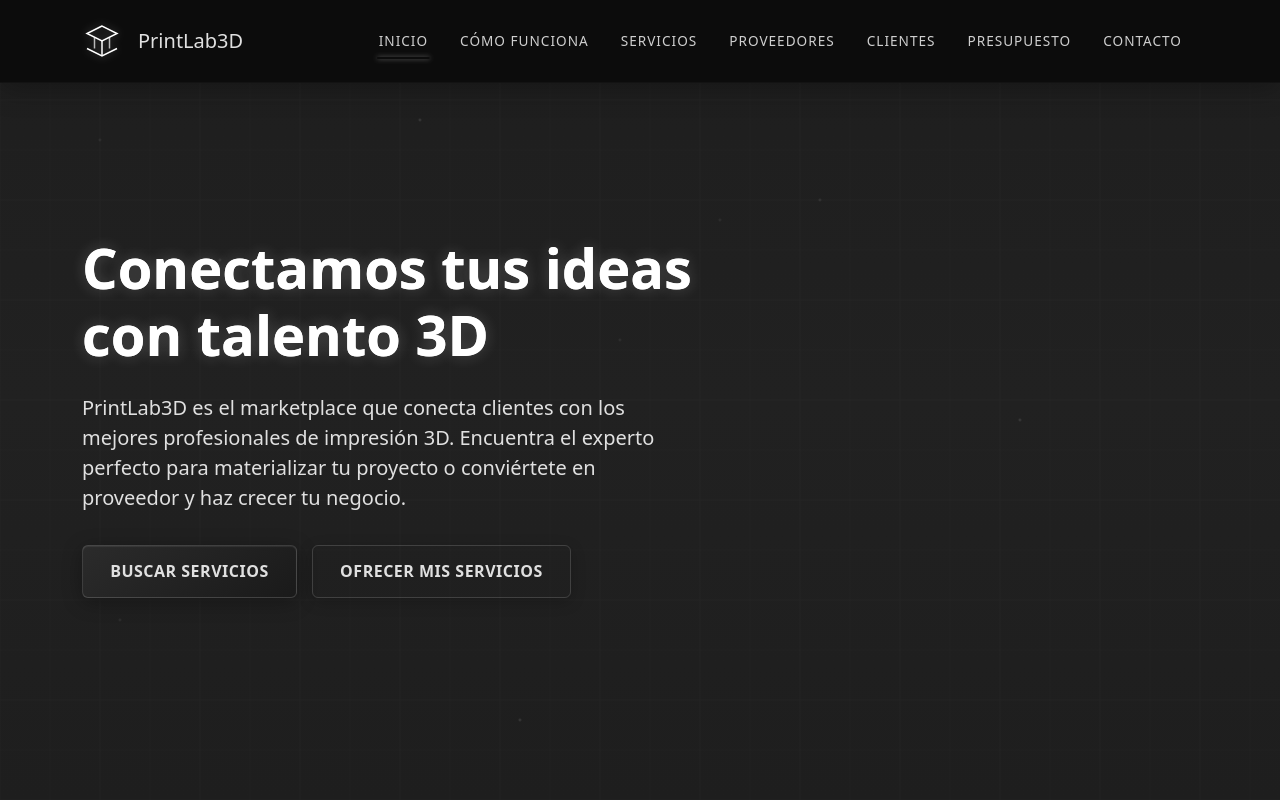
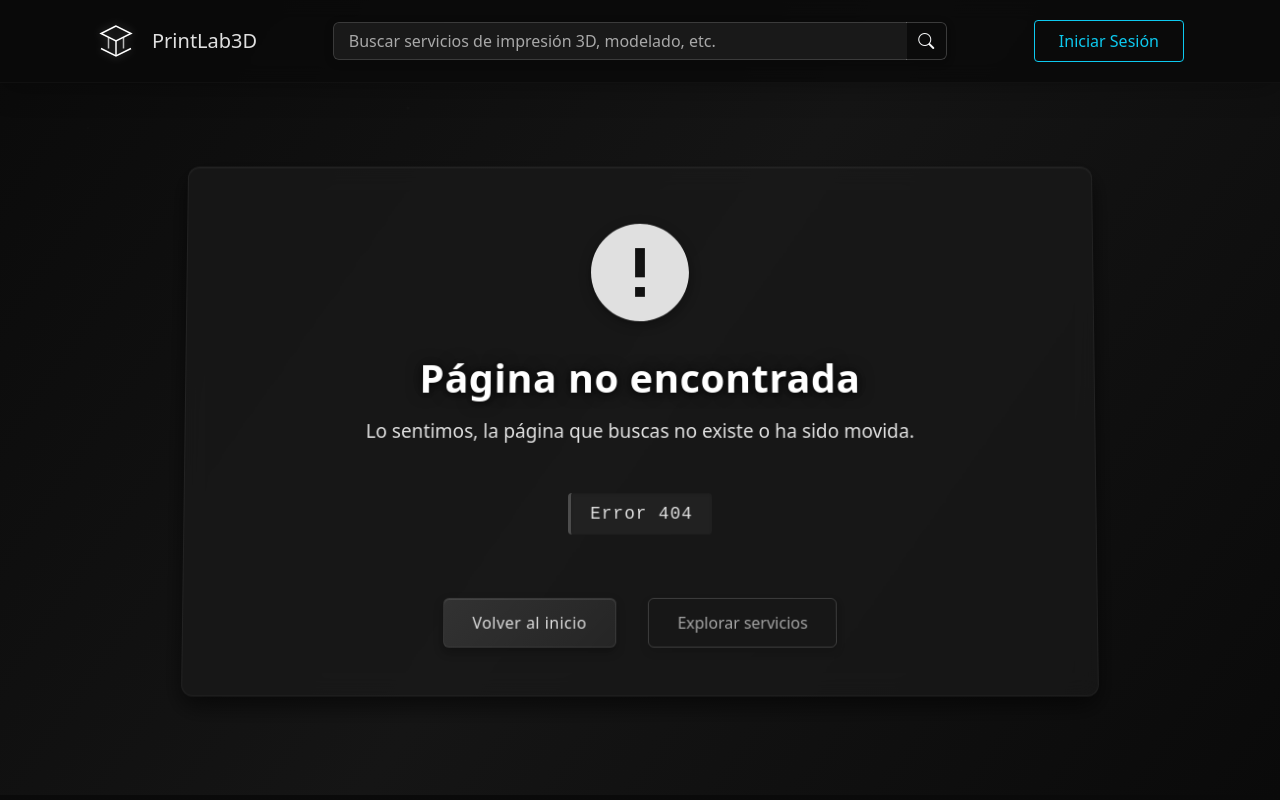
Before and after one commit to FRobla/TFG-DAW-2, an Angular app in the folder frontend/: page /error in a window 1280 px wide. Before the commit this address led to /. Shown: the top 800 px of the page. Built offline with nearby package versions, Linux system fonts and the light colour scheme.

Commit message:
V0.6.5.1 - Error

```diff
--- a/frontend/src/app/app-routing.module.ts
+++ b/frontend/src/app/app-routing.module.ts
@@ -5,6 +5,7 @@ import { PrincipalComponent } from './paginas/principal/principal.component';
 import { ResultadoBusquedaComponent } from './paginas/resultado-busqueda/resultado-busqueda.component';
 import { DetallesAnuncioComponent } from './paginas/detalles-anuncio/detalles-anuncio.component';
 import { LoginComponent } from './paginas/login/login.component';
+import { ErrorComponent } from './recursos/error/error.component';
 
 const routes: Routes = [
   { path: '', component: LandingComponent },
@@ -12,7 +13,8 @@ const routes: Routes = [
   { path: 'resultados-busqueda', component: ResultadoBusquedaComponent },
   { path: 'detalles-anuncio/:id', component: DetallesAnuncioComponent },
   { path: 'login', component: LoginComponent },
-  { path: '**', redirectTo: '' }
+  { path: 'error', component: ErrorComponent },
+  { path: '**', redirectTo: 'error' }
 ];
 
 @NgModule({
--- a/frontend/src/app/recursos/error/error.component.css
+++ b/frontend/src/app/recursos/error/error.component.css
@@ -0,0 +1,170 @@
+/* Error Section */
+.error-section {
+  background: linear-gradient(125deg, #0a0a0a 0%, #151515 50%, #0a0a0a 100%);
+  padding: 10rem 0 6rem;
+  position: relative;
+  overflow: hidden;
+  min-height: 80vh;
+  display: flex;
+  align-items: center;
+}
+
+.error-background-effects {
+  position: absolute;
+  top: 0;
+  left: 0;
+  width: 100%;
+  height: 100%;
+  background: radial-gradient(2px 2px at 40px 60px, rgba(255, 255, 255, 0.1), rgba(0, 0, 0, 0)),
+    radial-gradient(2px 2px at 100px 120px, rgba(255, 255, 255, 0.12), rgba(0, 0, 0, 0)),
+    radial-gradient(2px 2px at 200px 50px, rgba(255, 255, 255, 0.13), rgba(0, 0, 0, 0)),
+    radial-gradient(2px 2px at 300px 160px, rgba(255, 255, 255, 0.1), rgba(0, 0, 0, 0));
+  opacity: 0.15; /* Más tenue que el hero para un aspecto "apagado" */
+  z-index: 0;
+  pointer-events: none;
+  animation: gradientShiftSlow 20s ease infinite; /* Más lento que el original */
+}
+
+@keyframes gradientShiftSlow {
+  0% {
+    background-position: 40px 60px, 100px 120px, 200px 50px, 300px 160px;
+  }
+  50% {
+    background-position: 50px 70px, 110px 130px, 210px 60px, 310px 170px;
+  }
+  100% {
+    background-position: 40px 60px, 100px 120px, 200px 50px, 300px 160px;
+  }
+}
+
+.error-container {
+  background-color: rgba(25, 25, 25, 0.7); /* Más oscuro que el original */
+  padding: 3rem;
+  border-radius: 12px;
+  box-shadow: 0 10px 25px rgba(0, 0, 0, 0.6), inset 0 1px 1px rgba(255, 255, 255, 0.05); /* Sombra más fuerte y borde interno sutil */
+  backdrop-filter: blur(10px);
+  border: 1px solid rgba(60, 60, 60, 0.3); /* Borde más sutil */
+  position: relative;
+  z-index: 1;
+  transform: perspective(1200px) translateZ(-20px) rotateX(2deg); /* Efecto mejorado de hundido */
+  transition: all 0.4s ease;
+}
+
+.error-icon {
+  margin-bottom: 1.5rem;
+  color: rgba(220, 220, 220, 0.6); /* Color más apagado que el texto normal */
+  filter: drop-shadow(0 3px 6px rgba(0, 0, 0, 0.4));
+  transform: scale(1);
+  transition: transform 0.5s ease;
+}
+
+.error-icon:hover {
+  transform: scale(1.05);
+  color: rgba(220, 220, 220, 0.8);
+}
+
+.error-section h1 {
+  font-size: 2.5rem;
+  color: rgba(240, 240, 240, 0.85); /* Ligeramente menos brillante */
+  margin-bottom: 1rem;
+  text-shadow: 0 2px 4px rgba(0, 0, 0, 0.4), 0 0 15px rgba(0, 0, 0, 0.8);
+  letter-spacing: 0.5px;
+}
+
+.error-message {
+  font-size: 1.2rem;
+  color: rgba(200, 200, 200, 0.75); /* Más apagado que el título */
+  margin-bottom: 2rem;
+  max-width: 80%;
+  margin-left: auto;
+  margin-right: auto;
+}
+
+.error-code {
+  display: inline-block;
+  font-family: monospace;
+  font-size: 1.1rem;
+  background: rgba(40, 40, 40, 0.6);
+  color: rgba(180, 180, 180, 0.7);
+  padding: 0.5rem 1.2rem;
+  border-radius: 4px;
+  margin-bottom: 2rem;
+  letter-spacing: 1px;
+  border-left: 3px solid rgba(120, 120, 120, 0.5);
+  box-shadow: inset 0 1px 3px rgba(0, 0, 0, 0.2);
+}
+
+.error-actions {
+  margin-top: 2rem;
+  display: flex;
+  justify-content: center;
+  gap: 1rem;
+}
+
+/* Botones con diseño oscuro mejorado y efectos visuales */
+.btn-cta {
+  background: linear-gradient(135deg, #323232 0%, #252525 100%);
+  color: rgba(240, 240, 240, 0.9);
+  border: 1px solid rgba(70, 70, 70, 0.5);
+  padding: 0.75rem 1.8rem;
+  font-weight: 500;
+  letter-spacing: 0.5px;
+  transition: all 0.3s ease;
+  box-shadow: 0 4px 10px rgba(0, 0, 0, 0.3),
+              inset 0 1px 0 rgba(255, 255, 255, 0.1);
+  border-radius: 6px;
+  position: relative;
+  overflow: hidden;
+}
+
+.btn-cta:before {
+  content: '';
+  position: absolute;
+  top: 0;
+  left: -100%;
+  width: 100%;
+  height: 100%;
+  background: linear-gradient(90deg, transparent, rgba(255,255,255,0.1), transparent);
+  transition: 0.5s;
+}
+
+.btn-cta:hover {
+  background: linear-gradient(135deg, #3a3a3a 0%, #2d2d2d 100%);
+  color: rgba(255, 255, 255, 1);
+  border-color: rgba(100, 100, 100, 0.7);
+  box-shadow: 0 6px 15px rgba(0, 0, 0, 0.4),
+              inset 0 1px 0 rgba(255, 255, 255, 0.15),
+              0 0 8px rgba(150, 150, 150, 0.15);
+  transform: translateY(-2px);
+}
+
+.btn-cta:hover:before {
+  left: 100%;
+}
+
+.btn-cta:active {
+  transform: translateY(0);
+  box-shadow: 0 2px 5px rgba(0, 0, 0, 0.3);
+}
+
+.btn-outline-secondary {
+  background: transparent;
+  color: rgba(200, 200, 200, 0.8);
+  border: 1px solid rgba(100, 100, 100, 0.5);
+  padding: 0.75rem 1.8rem;
+  font-weight: 500;
+  transition: all 0.3s ease;
+  border-radius: 6px;
+  position: relative;
+  overflow: hidden;
+  box-shadow: 0 4px 8px rgba(0, 0, 0, 0.15);
+}
+
+.btn-outline-secondary:hover {
+  background: rgba(60, 60, 60, 0.5);
+  color: rgba(220, 220, 220, 0.9);
+  border-color: rgba(120, 120, 120, 0.7);
+  box-shadow: 0 5px 12px rgba(0, 0, 0, 0.25),
+              0 0 8px rgba(120, 120, 120, 0.2);
+  transform: translateY(-2px);
+}
--- a/frontend/src/app/recursos/error/error.component.html
+++ b/frontend/src/app/recursos/error/error.component.html
@@ -1 +1,27 @@
-<p>error works!</p>
+<app-navbar-busqueda></app-navbar-busqueda>
+
+<section class="error-section">
+  <div class="error-background-effects"></div>
+  <div class="container position-relative z-index-1">
+    <div class="row justify-content-center">
+      <div class="col-lg-10 text-center">
+        <div class="error-container">
+          <div class="error-icon mb-4">
+            <svg viewBox="0 0 24 24" width="120" height="120">
+              <path d="M12 2C6.48 2 2 6.48 2 12s4.48 10 10 10 10-4.48 10-10S17.52 2 12 2zm1 15h-2v-2h2v2zm0-4h-2V7h2v6z" fill="currentColor"/>
+            </svg>
+          </div>
+          <h1 class="display-4 fw-bold mb-3">{{ errorTitle }}</h1>
+          <p class="error-message mb-5">{{ errorMessage }}</p>
+          <div class="error-code">Error {{ errorCode }}</div>
+          <div class="error-actions">
+            <button class="btn btn-cta me-3" routerLink="/">Volver al inicio</button>
+            <button class="btn btn-outline-secondary" routerLink="/servicios">Explorar servicios</button>
+          </div>
+        </div>
+      </div>
+    </div>
+  </div>
+</section>
+
+<app-footer></app-footer>
--- a/frontend/src/app/recursos/error/error.component.ts
+++ b/frontend/src/app/recursos/error/error.component.ts
@@ -1,11 +1,44 @@
-import { Component } from '@angular/core';
+import { Component, OnInit } from '@angular/core';
+import { Router, ActivatedRoute } from '@angular/router';
 
 @Component({
   selector: 'app-error',
   standalone: false,
   templateUrl: './error.component.html',
-  styleUrl: './error.component.css'
+  styleUrls: ['./error.component.css']
 })
-export class ErrorComponent {
+export class ErrorComponent implements OnInit {
+  errorCode: string = '404';
+  errorMessage: string = 'Lo sentimos, la página que buscas no existe o ha sido movida.';
+  errorTitle: string = 'Página no encontrada';
 
+  constructor(
+    private router: Router,
+    private route: ActivatedRoute
+  ) {}
+
+  ngOnInit(): void {
+    // Obtenemos los parámetros de error si existen
+    this.route.queryParams.subscribe(params => {
+      if (params['code']) {
+        this.errorCode = params['code'];
+      }
+
+      if (params['message']) {
+        this.errorMessage = params['message'];
+      }
+
+      if (params['title']) {
+        this.errorTitle = params['title'];
+      }
+    });
+  }
+
+  volverAlInicio() {
+    this.router.navigate(['/']);
+  }
+
+  explorarServicios() {
+    this.router.navigate(['/servicios']);
+  }
 }
```
